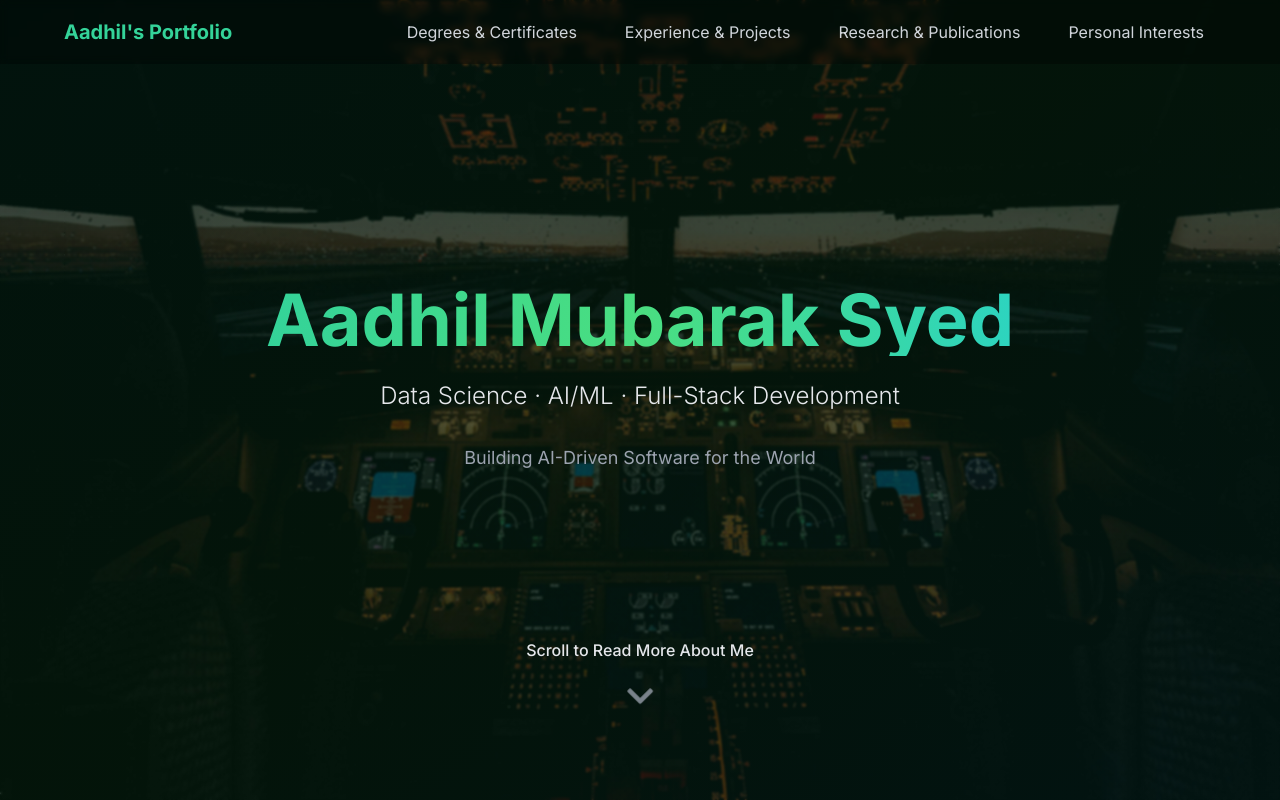
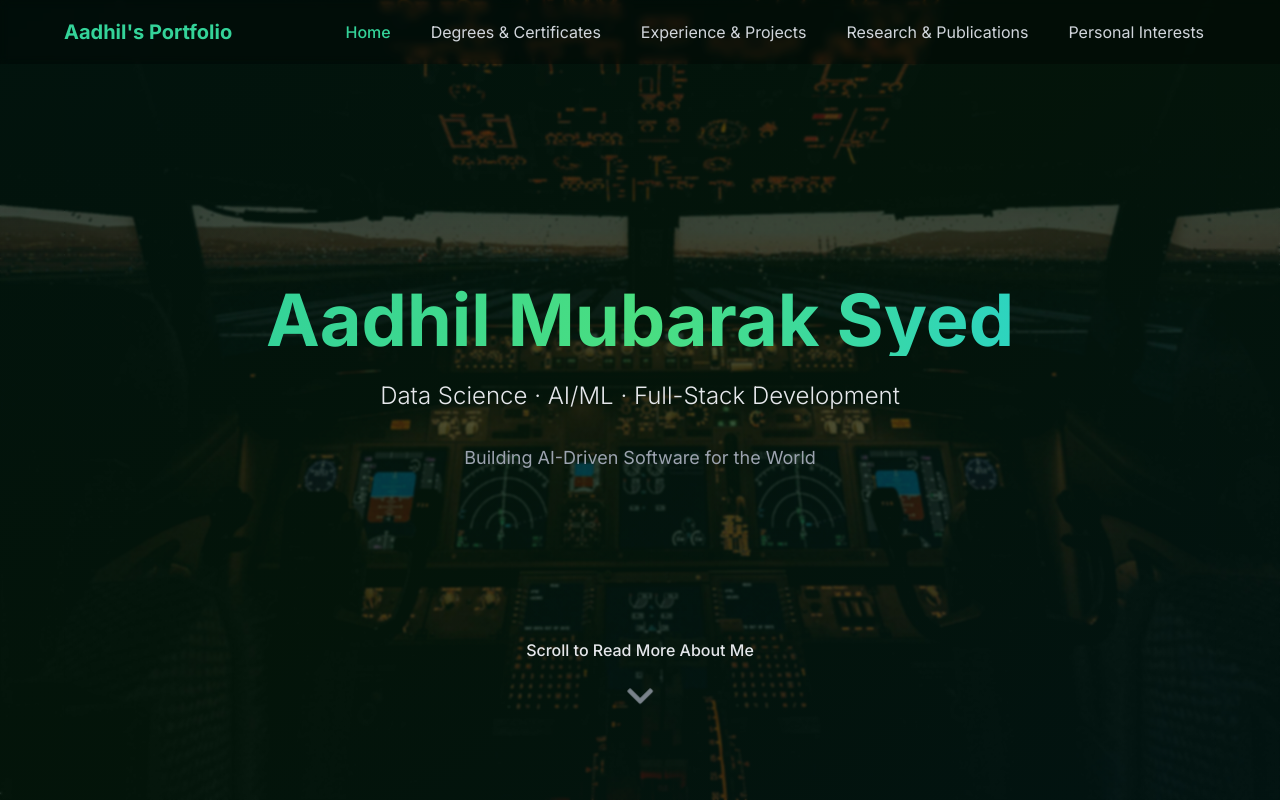
Before and after one commit to aadhilmsyed/portfolio, a Next.js app: page / in a window 1280 px wide. Shown: the top 800 px of the page. Built offline with nearby package versions, Linux system fonts and the light colour scheme.

Commit message:
Add Home Page to Navigation

```diff
--- a/src/components/Navbar.tsx
+++ b/src/components/Navbar.tsx
@@ -7,6 +7,7 @@
   const pathname = usePathname()
 
   const navItems = [
+    { href: '/', label: 'Home' },
     { href: '/degrees-certificates', label: 'Degrees & Certificates' },
     { href: '/experience-projects', label: 'Experience & Projects' },
     { href: '/research-publications', label: 'Research & Publications' },
@@ -25,7 +26,7 @@
               Aadhil&apos;s Portfolio
             </Link>
           </div>
-          <div className="flex items-center gap-2 md:gap-4 lg:gap-6">
+          <div className="flex items-center gap-1 md:gap-3 lg:gap-4">
             {navItems.map((item) => (
               <Link
                 key={item.href}
```
